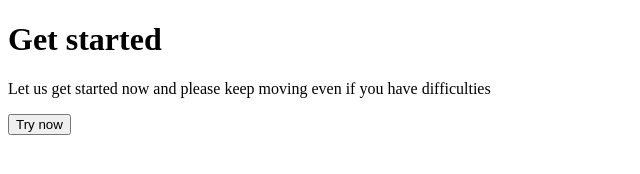
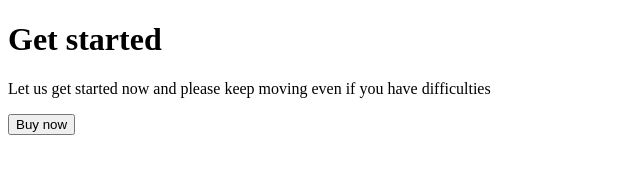
Before and after one commit to bohdanahostynska/test, a plain HTML site: page index.html in a window 1280 px wide. Shown: the full height of the page, 0-640 px from the left. Drawn offline with Linux system fonts and the light colour scheme.

Commit message:
add text to button

```diff
--- a/index.html
+++ b/index.html
@@ -12,7 +12,7 @@
             <h1 class="">Get started</h1>
             <p class="">Let us get started now and please keep moving even if you have difficulties</p>
             <button class="button">
-                Try now
+                Buy now
             </button>
         </div>
     </header>
```
